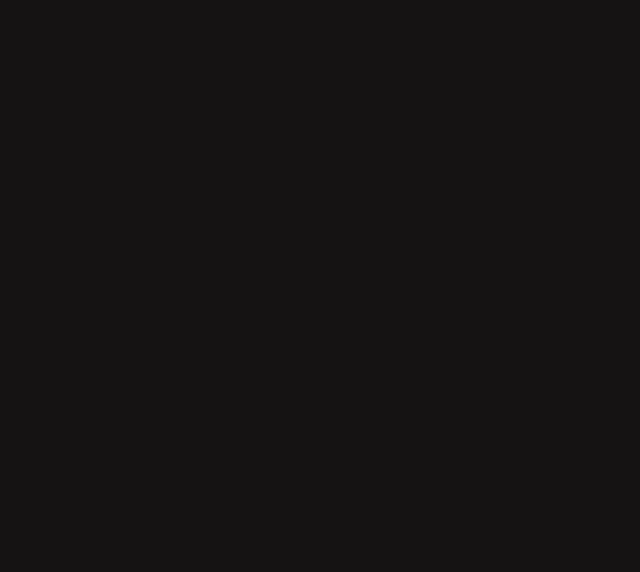
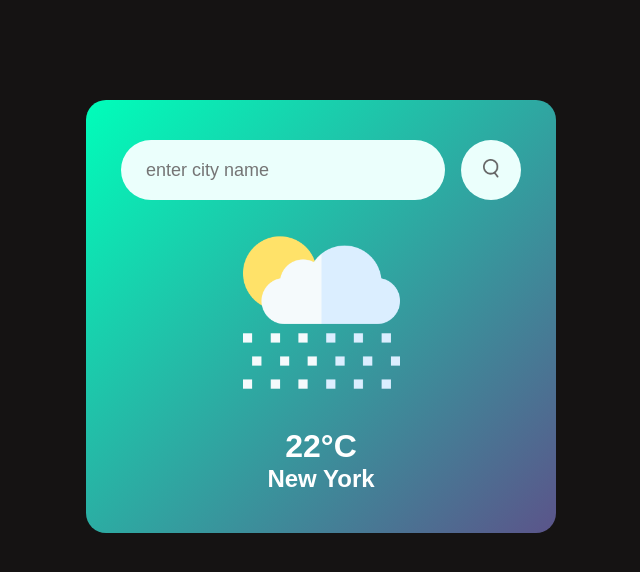
Before and after one commit to SwathiPriya37/Weather_App, a plain HTML site: page index.html in a window 1280 px wide. Shown: the whole page, without its empty margins (319-959 px from the left). Drawn offline with Linux system fonts and the light colour scheme.

Commit message:
added images

```diff
--- a/index.html
+++ b/index.html
@@ -8,5 +8,16 @@
 </head>
 <body>
 
+    <div class="card">
+        <div class="search">
+            <input type="text" placeholder="enter city name" spellcheck="false">
+            <button ><img src="images/search.png"></button>
+        </div>
+        <div class="weather">
+            <img src="images/rain.png" class="weather-icon" >
+            <h1 class="temp">22°C</h1>
+            <h2 class="city">New York</h2>
+        </div>
+    </div>
 </body>
 </html>
```
Also changed, not shown: images/clear.png (added), images/clouds.png (added), images/drizzle.png (added), images/humidity.png (added), images/mist.png (added), images/rain.png (added), images/search.png (added), images/snow.png (added), images/wind.png (added), 1 other file.
